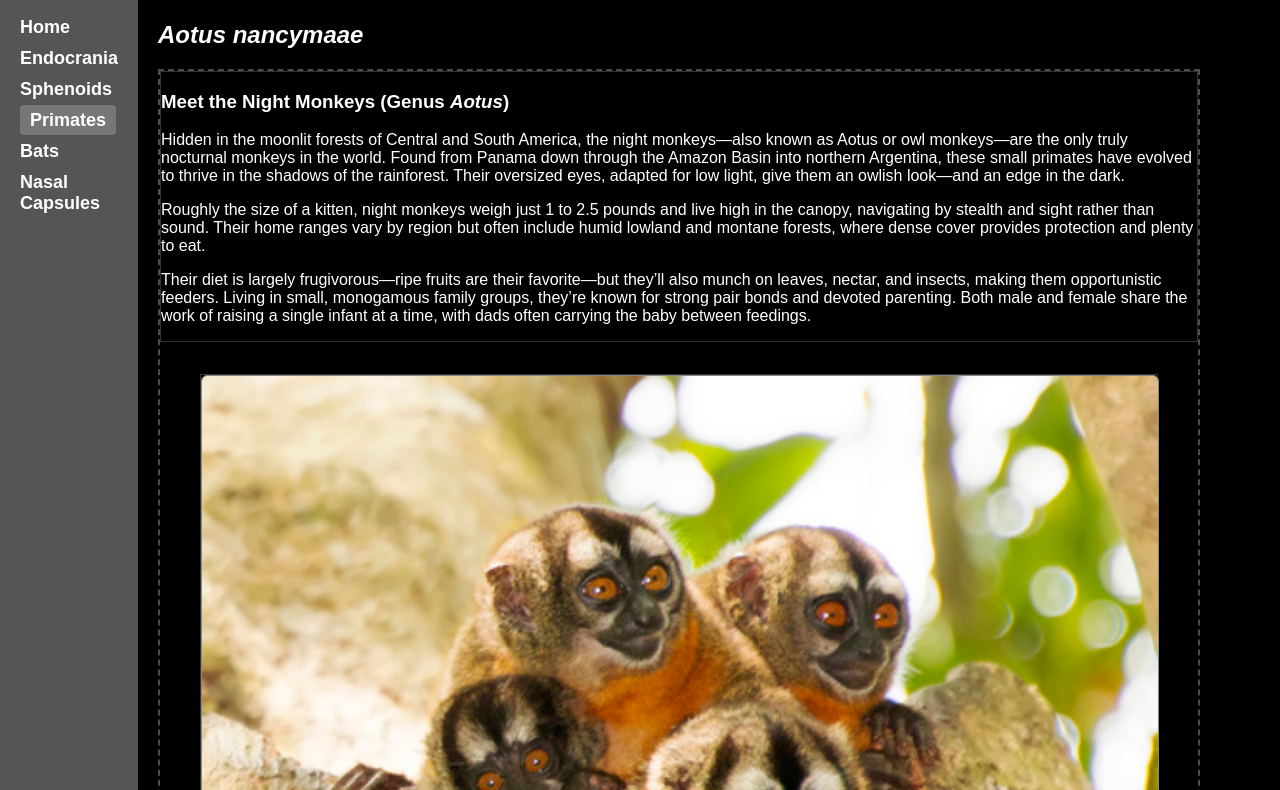
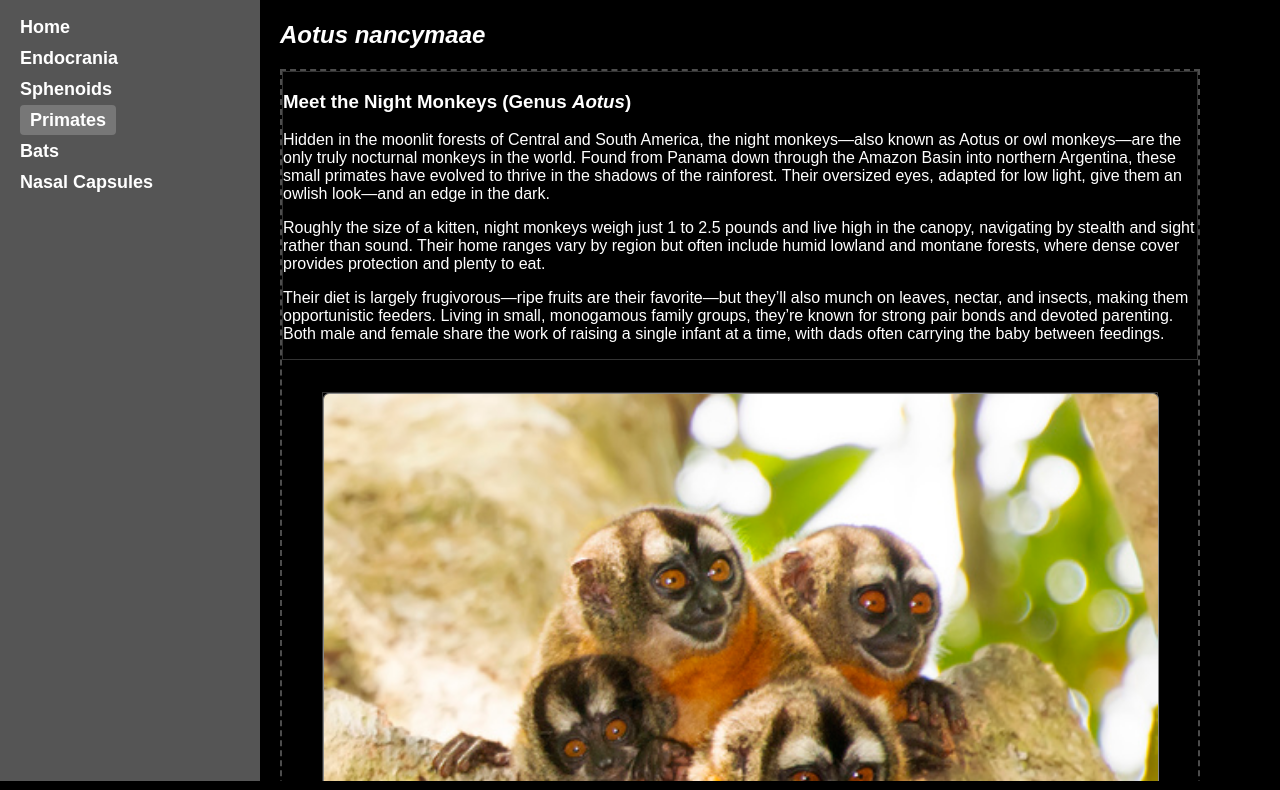
Before and after one commit to DeLeonLabUF/VertebrateSkulls, a plain HTML site: page primates.html in a window 1280 px wide. Shown: the part 113-903 px from the top of the page. Drawn offline with Linux system fonts and the light colour scheme; a script that the page names is missing.

Commit message:
Update styles.css
Troubleshoot 4

```diff
--- a/css/styles.css
+++ b/css/styles.css
@@ -153,3 +153,37 @@ section.component > .component-content > .media figcaption {
     flex: 1 1 100%;
   }
 }
+
+/* Make sure the container behaves as a horizontal split */
+.container {
+  display: flex;
+  flex-direction: row;   /* side-by-side nav and main */
+  height: 100vh;         /* optional: fill viewport vertically */
+}
+
+/* Give the nav a fixed width, and let main content expand */
+.navigation {
+  width: 220px;          /* or whatever width you want */
+  flex-shrink: 0;
+}
+
+/* Main content takes all remaining horizontal space */
+.main-content {
+  flex: 1;
+  display: block;        /* ensure it doesn’t behave as a flex parent */
+  padding: 20px;
+  overflow-y: auto;
+}
+
+/* Ensure component layout works inside main-content */
+.component-content {
+  display: flex;
+  flex-wrap: wrap;
+  align-items: flex-start;
+  gap: 1em;
+}
+
+.text, .media {
+  flex: 1 1 50%;
+  min-width: 320px;
+}
```
